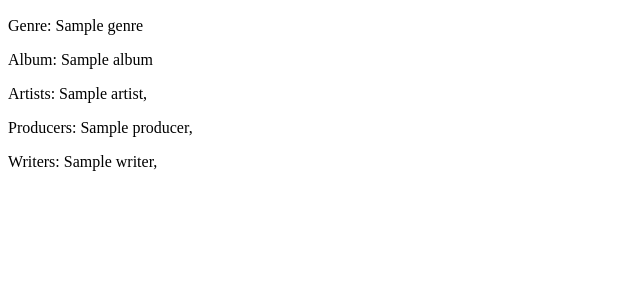
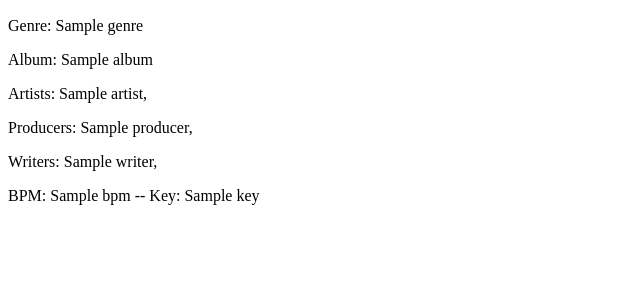
Before and after one commit to michaelshumshum/cse412-project, a Flask app: template templates/search_result.html in a window 1280 px wide. Shown: the part 151-451 px from the top of the page, without its empty margins (0-640 px from the left). Run offline with Flask 3, Linux system fonts and the light colour scheme; the template is opened without the code that fills it: most values are stand-ins (such as "Sample title", 1, 10 or a date in 2020).

Commit message:
bpm and key

```diff
--- a/main.py
+++ b/main.py
@@ -3,7 +3,7 @@ from flask.templating import render_template
 from pony.orm import db_session
 
 import db
-from db.db import Album, Artist, Song
+from db.db import Album, Artist, Country, Song
 
 app = Flask(__name__)
 
@@ -29,6 +29,8 @@ def search_artist_by_id():
     artist_id = request.args.get("artist", type=int)
     album_id = request.args.get("album", type=int)
     genre = request.args.get("genre", type=str)
+    key = request.args.get("key", type=str)
+    bpm = request.args.get("bpm", type=int)
 
     query = Song.select()
     title_filters = []
@@ -54,6 +56,14 @@ def search_artist_by_id():
     if genre:
         query = query.filter(lambda s: genre == s.genre)
         title_filters.append(f'with genre "{genre}"')
+
+    if key:
+        query = query.filter(lambda s: key == s.key)
+        title_filters.append(f'with key "{key}"')
+
+    if bpm:
+        query = query.filter(lambda s: bpm is s.bpm)
+        title_filters.append(f'with bpm "{bpm}"')
 
     result = [
         {**song.to_dict(with_collections=True, related_objects=True)}
@@ -115,8 +125,9 @@ def search_artist_by_id():
 
 @app.route("/search/artists")
 def search_artists():
-    name = request.args.get("name")
-    country = request.args.get("country")
+    name = request.args.get("name", type=str)
+    country = request.args.get("country", type=str)
+    birth_year = request.args.get("birth_year", type=int)
 
     query = Artist.select()
     title_filters = []
@@ -124,8 +135,14 @@ def search_artists():
     if name:
         query = query.filter(lambda a: a.name.startswith(name))
 
+    if birth_year:
+        query = query.filter(lambda a: a.birthday.year == birth_year)
+
     if country:
-        query = query.filter(lambda a: a.country == country)
+        country_object = Country.get(name=country)
+        if not country_object:
+            return abort(404)
+        query = query.filter(lambda a: a.country is country_object)
 
     result = [
         {**artist.to_dict(with_collections=True, related_objects=True)}
--- a/templates/search_result.html
+++ b/templates/search_result.html
@@ -25,6 +25,7 @@
           Writers: {% for writer in song.writers %} {{ writer.name }}, {% endfor
           %}
         </p>
+        <p>BPM: {{ song.bpm }} -- Key: {{ song.key }}</p>
       </div>
       {% endfor %}
     </div>
```
Also changed, not shown: templates/home.html (+17 -4 lines).
